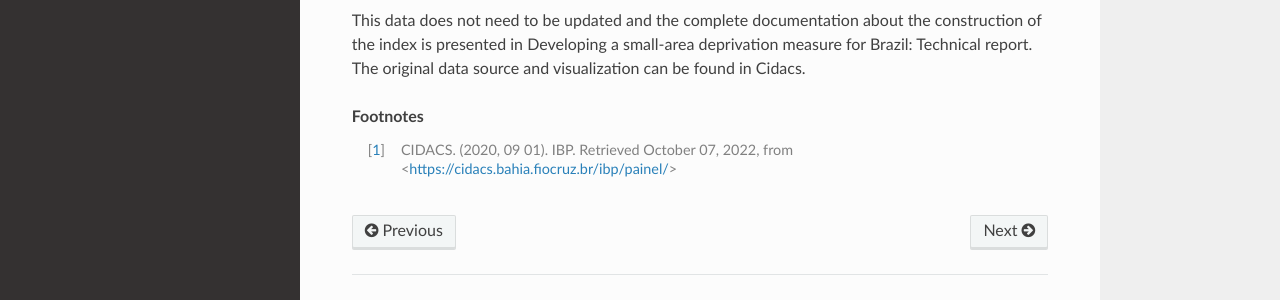
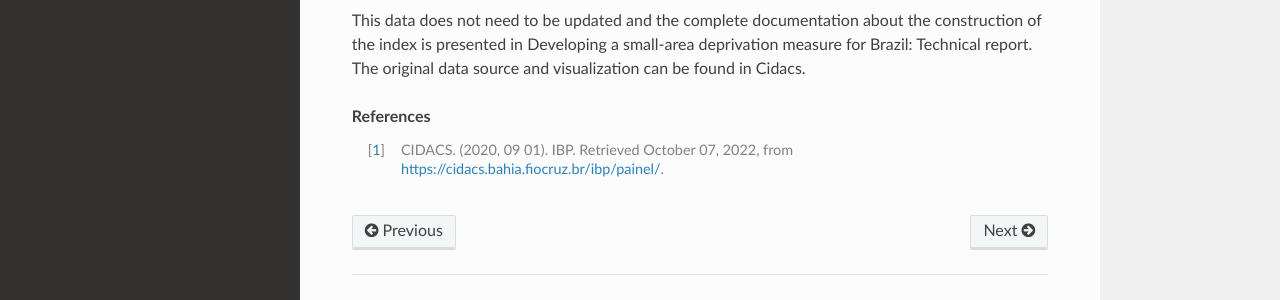
Before and after one commit to cidacslab/AESOP-Data-Documentation, a Sphinx documentation site: the page built from docs/source/social_economical.rst, in a window 1280 px wide. Shown: the part 497-797 px from the top of the page. Built offline with Sphinx 7.4.7 and the Read the Docs theme 2.0.0, drawn with Linux system fonts in a browser that asks for light colours.

Commit message:
Update social_economical.rst

```diff
--- a/docs/source/social_economical.rst
+++ b/docs/source/social_economical.rst
@@ -17,6 +17,6 @@ The IBP index combines three factors:
 
 This data does not need to be updated and the complete documentation about the construction of the index is presented in Developing a small-area deprivation measure for Brazil: Technical report. The original data source and visualization can be found in Cidacs.
 
-.. rubric:: Footnotes
+.. rubric:: References
 
-.. [1] CIDACS. (2020, 09 01). IBP. Retrieved October 07, 2022, from <https://cidacs.bahia.fiocruz.br/ibp/painel/>
+.. [1] CIDACS. (2020, 09 01). IBP. Retrieved October 07, 2022, from https://cidacs.bahia.fiocruz.br/ibp/painel/.
```
